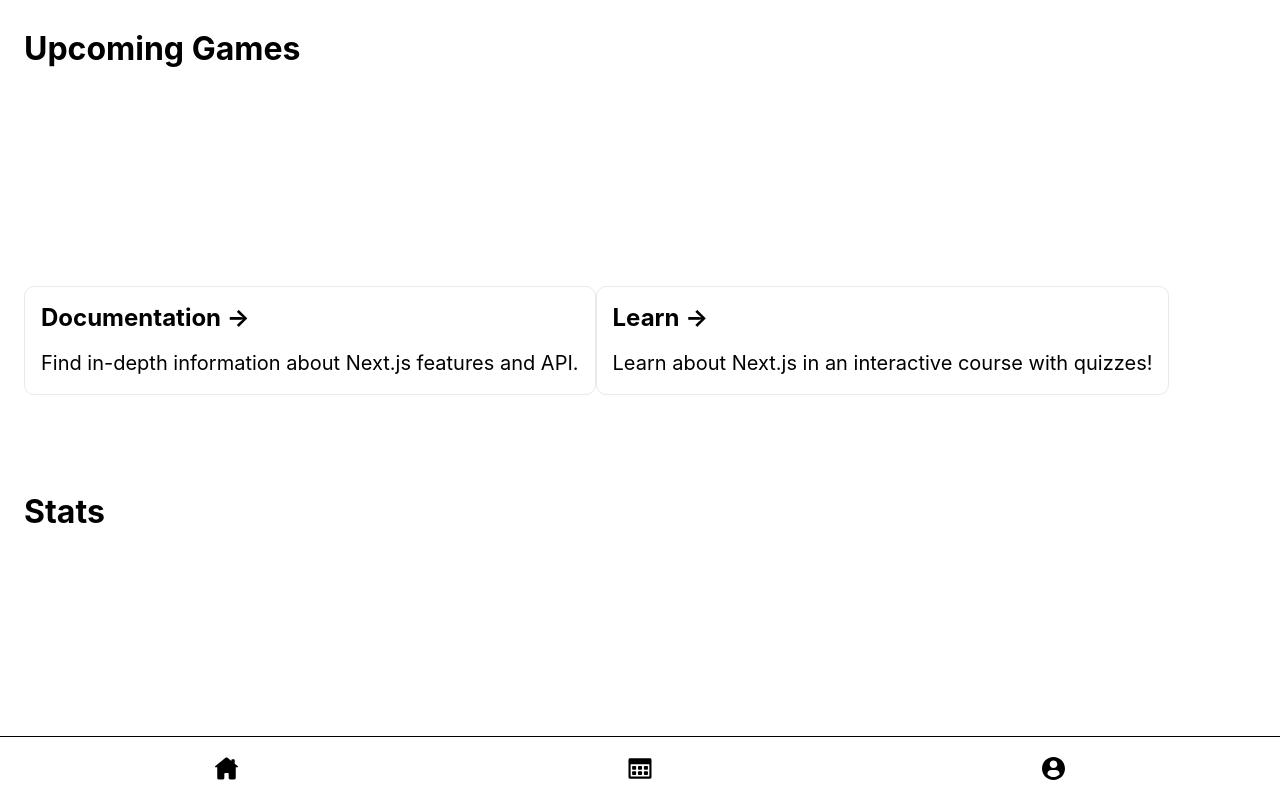
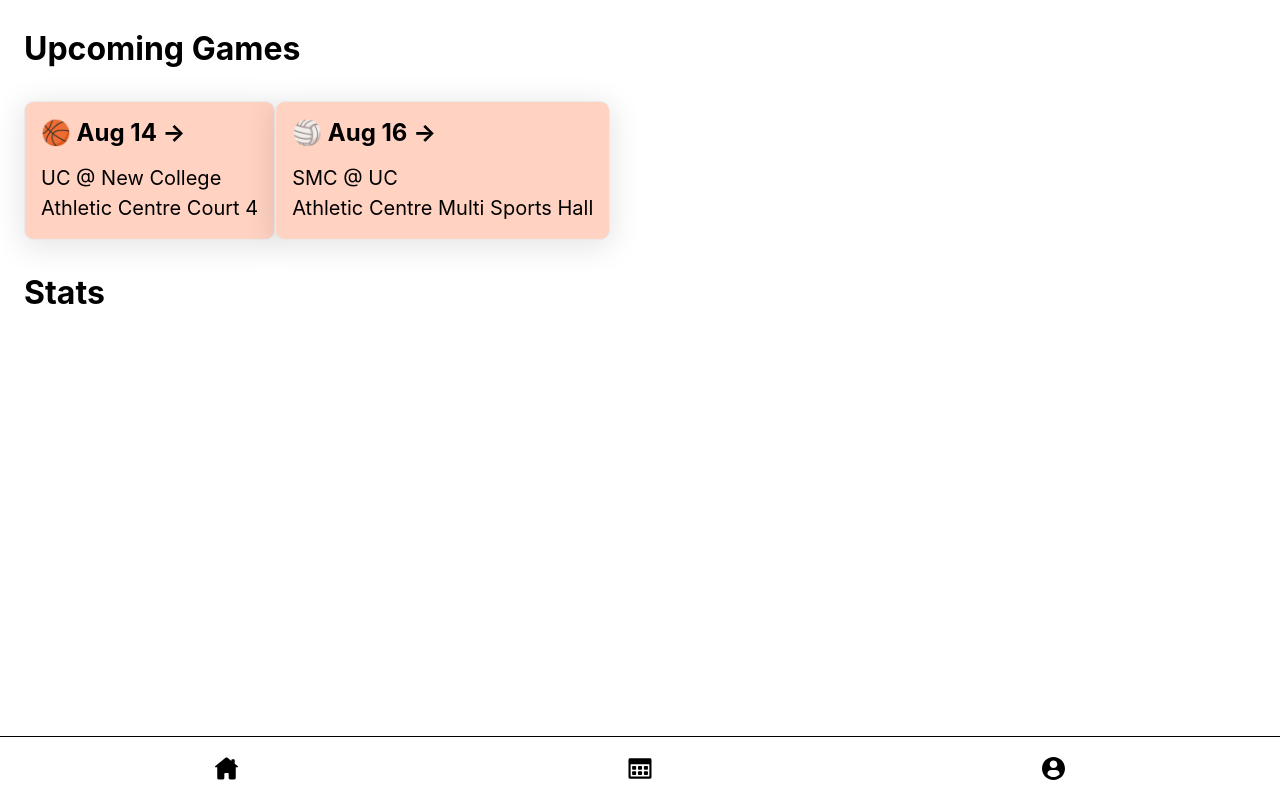
Before and after one commit to hudyu17/IMTeams-client, a Next.js app: page / in a window 1280 px wide. Built offline with nearby package versions, Linux system fonts and the light colour scheme.

Commit message:
homepage styling

```diff
--- a/pages/index.js
+++ b/pages/index.js
@@ -15,16 +15,18 @@ export default function Home() {
         <h1>
           Upcoming Games
         </h1>
-
+      {/* TODO: Pull game data and dynamically create cards */}
         <div className={styles.grid}>
           <a href="https://nextjs.org/docs" className={styles.card}>
-            <h2>Documentation &rarr;</h2>
-            <p>Find in-depth information about Next.js features and API.</p>
+            <h2>🏀 Aug 14 &rarr;</h2>
+            <p>UC @ New College</p>
+            <p>Athletic Centre Court 4</p>
           </a>
 
           <a href="https://nextjs.org/learn" className={styles.card}>
-            <h2>Learn &rarr;</h2>
-            <p>Learn about Next.js in an interactive course with quizzes!</p>
+            <h2>🏐 Aug 16 &rarr;</h2>
+            <p>SMC @ UC</p>
+            <p>Athletic Centre Multi Sports Hall</p>
           </a>
 
         </div>
--- a/styles/Home.module.css
+++ b/styles/Home.module.css
@@ -9,7 +9,7 @@
   display: flex;
   flex-direction: column;
   display: grid;
-  grid-template-rows: repeat(4, auto);
+  grid-template-rows: repeat(4, min-content);
 }
 /*
 .topbar {
@@ -74,14 +74,14 @@
 
 .grid {
   display: flex;
-  align-items: center;
+  /* align-items: center; */
   /* justify-content: center; */
   flex-wrap: wrap;
   /* max-width: 800px; */
 }
 
 .card {
-  margin: 1rem 0;
+  margin: 0.7rem 0;
   padding: 1rem;
   text-align: left;
   color: inherit;
@@ -90,6 +90,8 @@
   border-radius: 10px;
   transition: color 0.15s ease, border-color 0.15s ease;
   /* max-width: 300px; */
+  background-color: #FFD2C2;
+  box-shadow: 0px 5px 30px 3px rgba(0,0,0,0.1);
 }
 
 .card:hover,
```
